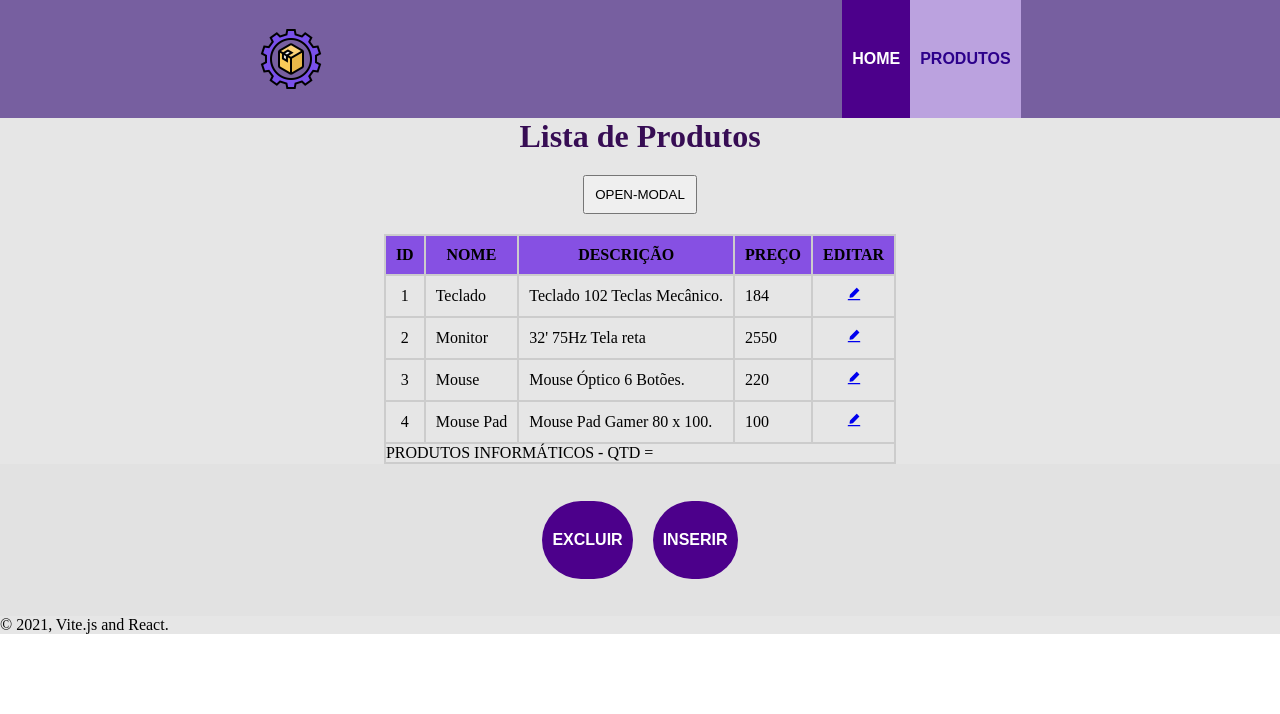
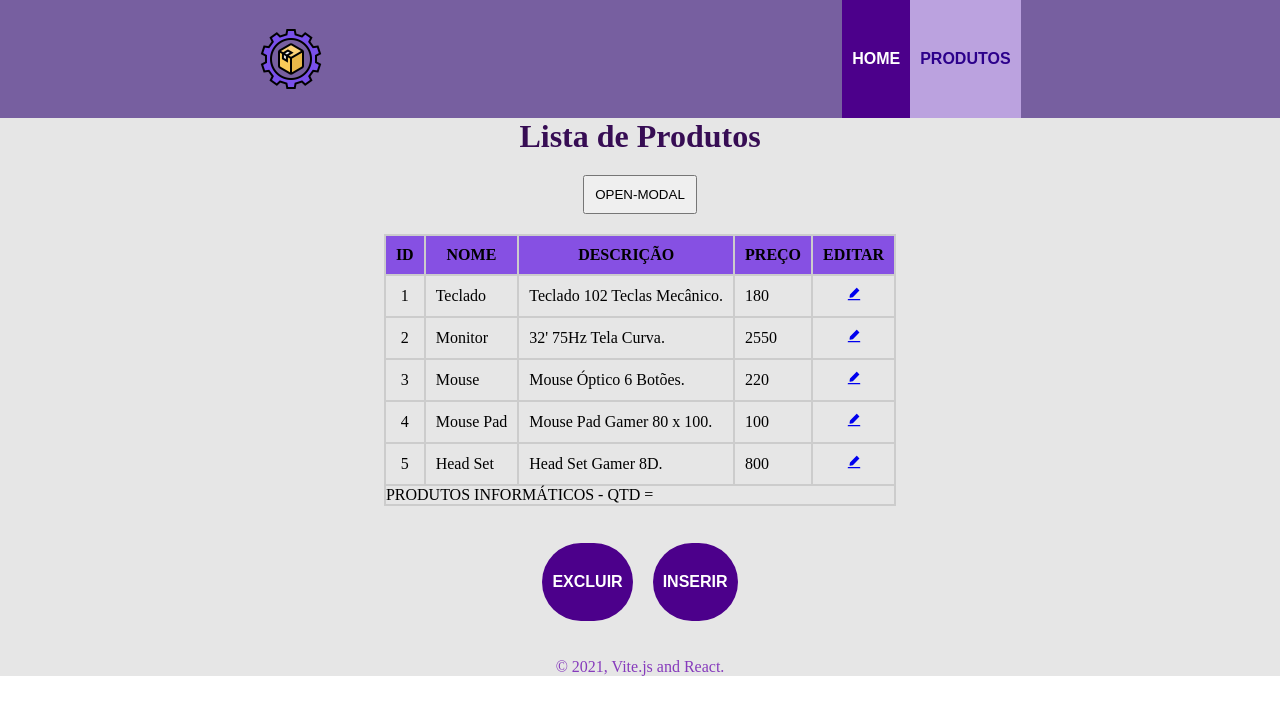
Before and after one commit to GabrielMachadoCP/CP2---JS, a React (Vite) app: page /produtos in a window 1280 px wide. Shown: the top 714 px of the page. Built offline with nearby package versions, Linux system fonts and the light colour scheme; data requests are answered from the project's data file.

Commit message:
Fazendo pequenas alterações no scss e itens da API

```diff
--- a/db.json
+++ b/db.json
@@ -1,28 +1,9 @@
 {
-  "produtos": [
-    {
-      "id": 1,
-      "nome": "Teclado",
-      "desc": "Teclado 102 Teclas Mecânico.",
-      "preco": "184"
-    },
-    {
-      "id": 2,
-      "nome": "Monitor",
-      "desc": "32' 75Hz Tela reta",
-      "preco": 2550
-    },
-    {
-      "id": 3,
-      "nome": "Mouse",
-      "desc": "Mouse Óptico 6 Botões.",
-      "preco": 220
-    },
-    {
-      "id": 4,
-      "nome": "Mouse Pad",
-      "desc": "Mouse Pad Gamer 80 x 100.",
-      "preco": 100
-    }
+  "produtos":[
+      {"id":1, "nome":"Teclado","desc":"Teclado 102 Teclas Mecânico.","preco":180},
+      {"id":2, "nome":"Monitor","desc":"32' 75Hz Tela Curva.","preco":2550},
+      {"id":3, "nome":"Mouse","desc":"Mouse Óptico 6 Botões.","preco":220},
+      {"id":4, "nome":"Mouse Pad","desc":"Mouse Pad Gamer 80 x 100.","preco":100},
+      {"id":5, "nome":"Head Set","desc":"Head Set Gamer 8D.","preco":800}
   ]
 }
--- a/src/components/Rodape.jsx
+++ b/src/components/Rodape.jsx
@@ -1,3 +1,5 @@
+import "./Rodape.scss"
+
 export default function Rodape() {
     return (
       <>
--- /dev/null
+++ b/src/components/Rodape.scss
@@ -0,0 +1,4 @@
+footer p{
+    text-align: center;
+    color: rgb(134, 58, 188);
+}
--- a/src/routes/Home.jsx
+++ b/src/routes/Home.jsx
@@ -7,7 +7,6 @@ export default function Home() {
         <h2>Produtos em Oferta...</h2>
         <figure>
           <img src="/supermarket-shelf-1094812_640.png" alt="prateleira" />
-          <figcaption>Nossos Produtos:</figcaption>
         </figure>
       </div>
     </div>
--- a/src/routes/Home.scss
+++ b/src/routes/Home.scss
@@ -1,3 +1,8 @@
+.geral{
+    text-align: center;
+    color: rgb(78, 33, 109);
+    padding: 10px;
+}
 
 img{
     max-width: 21%;
--- a/src/routes/Produtos.scss
+++ b/src/routes/Produtos.scss
@@ -15,7 +15,7 @@
 .inserirExcluir{
     display: flex;
     flex-direction: row;
-    background-color:#e2e2e2;
+    background-color:#e6e6e6;
     color: #fff;
     font-family: Arial, Helvetica, sans-serif;
     justify-content: space-around;
```
